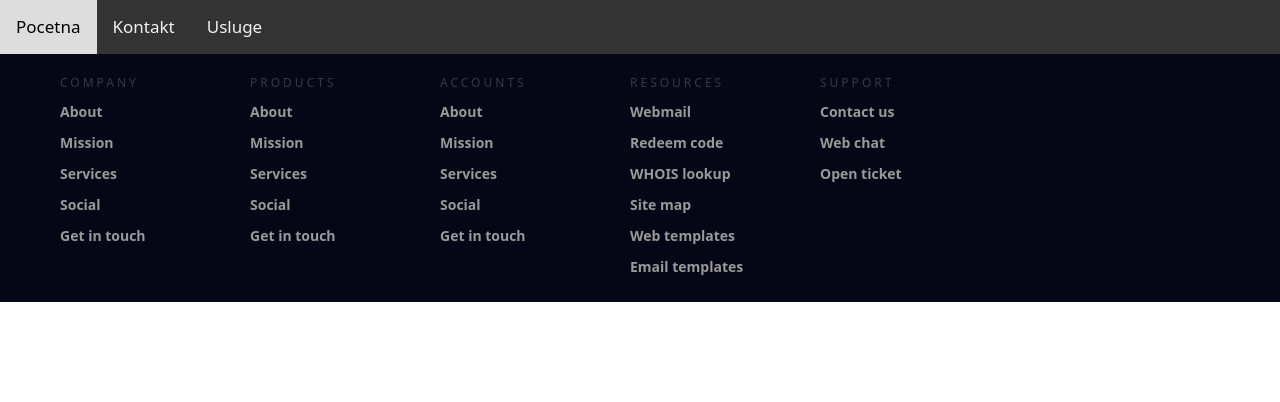
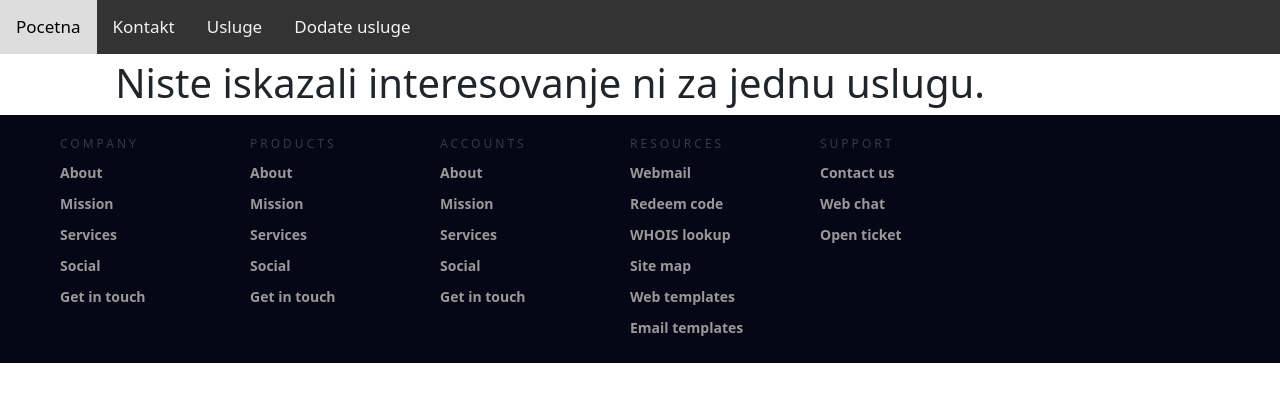
Before and after one commit to MarijaVukovicc/zubarreact, a React (Create React App) app: page /zainteresovan in a window 1280 px wide. Shown: the top 402 px of the page. Built offline with nearby package versions, Linux system fonts and the light colour scheme.

Commit message:
dodata komponenta zainteresovanost

```diff
--- a/src/App.js
+++ b/src/App.js
@@ -6,9 +6,10 @@ import { BrowserRouter, Routes, Route } from "react-router-dom";
 import Kontakt from './komponente/Kontakt';
 import Usluge from './komponente/Usluge';
 import { useState } from "react";
+import Zainteresovan from './komponente/Zainteresovan';
 
 function App() {
-  const [brojZaineresovan, setBrZain] = useState(0);
+  const [brojZainteresovan, setBrZain] = useState(0);
 
   const [usluge] = useState([
 
@@ -82,7 +83,15 @@ function App() {
   },
 ]);
 
+function dodajZain(id){
+  usluge.forEach((u)=>{
+    if(u.id===id){
+      u.omiljena=1;
+      setBrZain(brojZainteresovan+1)
 
+    }
+  })
+}
   return (
 
 
@@ -92,8 +101,8 @@ function App() {
         <Routes>
             <Route path="/" element={<Pocetna></Pocetna>} />
             <Route path="/kontakt" element={<Kontakt></Kontakt>} />
-            <Route path="/usluge" element={<Usluge usluge={usluge}></Usluge>} />
-
+            <Route path="/usluge" element={<Usluge usluge={usluge} dodajZain={dodajZain}></Usluge>} />
+            <Route path="/zainteresovan" element={<Zainteresovan zainteresovan={usluge} brojZain = {brojZainteresovan}></Zainteresovan>} />
         </Routes>
 
         <Footer></Footer>
--- a/src/komponente/NavBar.jsx
+++ b/src/komponente/NavBar.jsx
@@ -8,6 +8,7 @@ function NavBar() {
           <Link to="/">Pocetna</Link>
           <Link to="/kontakt">Kontakt</Link>
           <Link to="/usluge">Usluge</Link>
+          <Link to="/zainteresovan">Dodate usluge</Link>
 
         </div>
     </div>
--- a/src/komponente/UslugaKartica.jsx
+++ b/src/komponente/UslugaKartica.jsx
@@ -1,6 +1,6 @@
 import React from 'react'
 
-function UslugaKartica({usluga}) {
+function UslugaKartica({usluga, dodajZain}) {
   return (
     <div >
 
@@ -9,7 +9,7 @@ function UslugaKartica({usluga}) {
             <h1>{usluga.naziv}</h1>
             <p className="price">{usluga.cena}</p>
 
-            <p><button>Zainteresovan/-a sam</button></p>
+            <p><button onClick={()=>dodajZain(usluga.id)}>Zainteresovan/-a sam</button></p>
             </div>
 
     </div>
--- a/src/komponente/Usluge.jsx
+++ b/src/komponente/Usluge.jsx
@@ -1,13 +1,12 @@
 import React from 'react'
 import UslugaKartica from './UslugaKartica';
 
-function Usluge({usluge}){
+function Usluge({usluge, dodajZain}){
 
 
     return(
         <div className='sveUsluge'>
-            {usluge.map((u)=>(<UslugaKartica key={u.id} usluga = {u}></UslugaKartica>))}
-
+            {usluge.map((u)=>(<UslugaKartica key={u.id} usluga = {u} dodajZain={dodajZain}></UslugaKartica>))}
         </div>
     )
 
--- /dev/null
+++ b/src/komponente/Zainteresovan.jsx
@@ -0,0 +1,30 @@
+import React from 'react'
+import UslugaKartica from './UslugaKartica';
+
+function Zainteresovan({zainteresovan, brojZain}) {
+  return (
+    <div className='sveUsluge'>
+
+        {brojZain===0 ?
+
+        <>
+        <h1>Niste iskazali interesovanje ni za jednu uslugu.</h1>
+        </>
+
+        :
+
+        <>
+
+          {zainteresovan
+            .filter((z)=>z.zainteresovan===1)
+            .map((z)=>(<UslugaKartica key={z.id} zainteresovan={z}></UslugaKartica>))}
+
+        </>
+        }
+
+
+    </div>
+  )
+}
+
+export default Zainteresovan;
```
